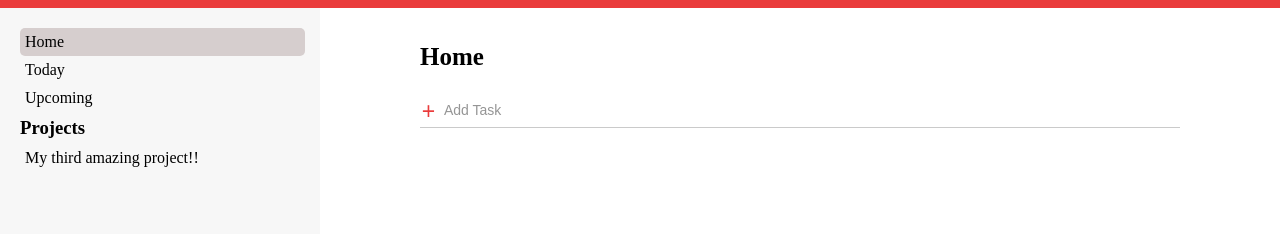
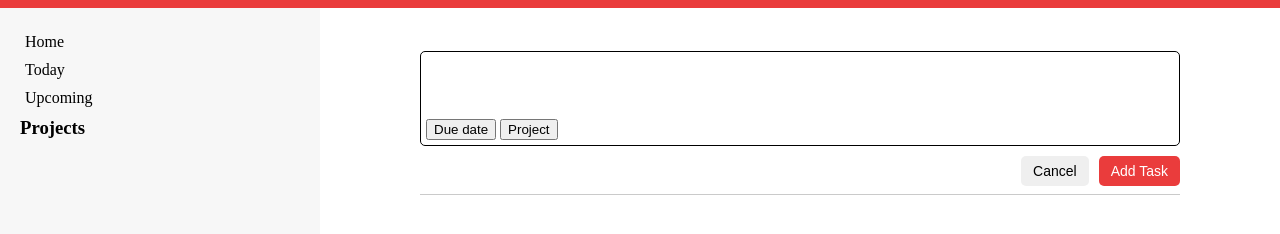
Before and after one commit to evaenglert/todolist, a plain HTML site: page index.html in a window 1280 px wide. Shown: the part 42-276 px from the top of the page. Drawn offline with Linux system fonts and the light colour scheme.

Commit message:
Creating date and project buttons for new todo item form

```diff
--- a/index.html
+++ b/index.html
@@ -24,8 +24,24 @@
 
       </ul>
     </dev>
-    <dev id="main-content"></dev>
+    <dev id="main-content">
+      <ul id="todo-list">
+        <li>
+          <div class="todo-form">
+            <div class="input-part">
+              <div id="editor-title"><input class="text-input-todo" type="text"></div>
+              <div class="editor-extra-buttons">
+                <button id="date-button">Due date</button>
+                <button id="project-button">Project</button>
+              </div>
+            </div>
+            <div class="form-footer"><button class="cancel-button">Cancel</button><button class="add-task-button">Add
+                Task</button></div>
+          </div>
+        </li>
+      </ul>
+    </dev>
   </dev>
-  <script src="main.js"></script>
+  <!-- <script src="main.js"></script> -->
 </body>
 </html>
--- a/styles.css
+++ b/styles.css
@@ -190,3 +190,18 @@ li.selected {
   background-color: rgb(234, 60, 60);
   color: white;
 }
+
+.input-part {
+  padding: 5px;
+  border: 1px solid black;
+  border-radius: 5px;
+}
+
+.text-input-todo {
+border: none;
+}
+
+.text-input-todo:focus-visible {
+  border: none;
+  outline: none;
+}
```
